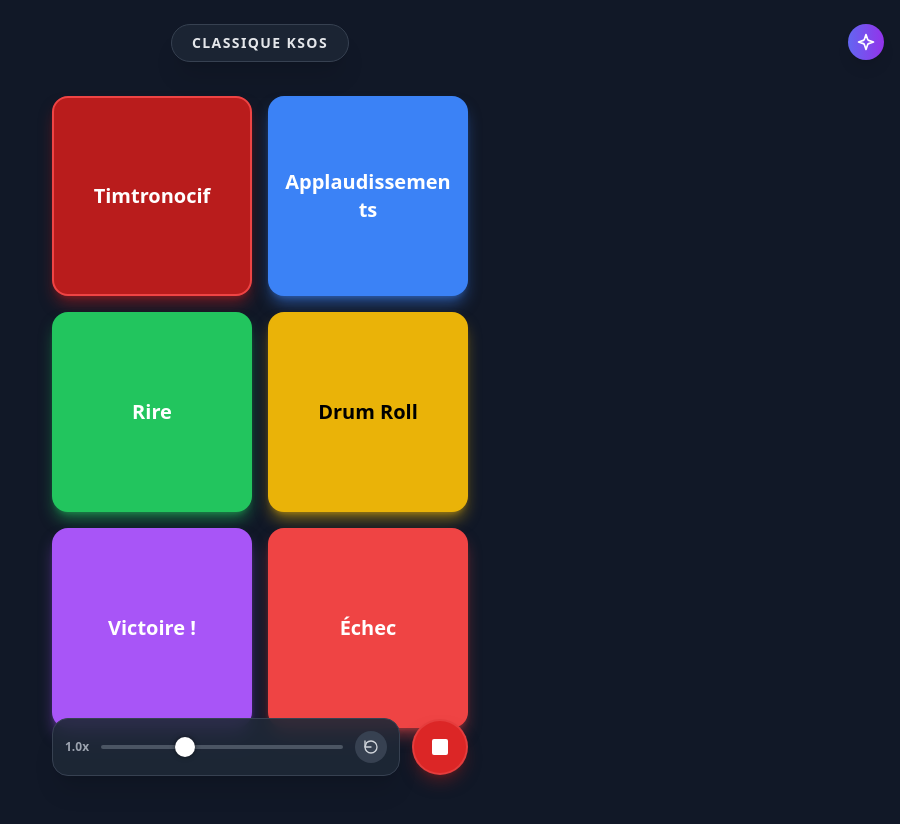
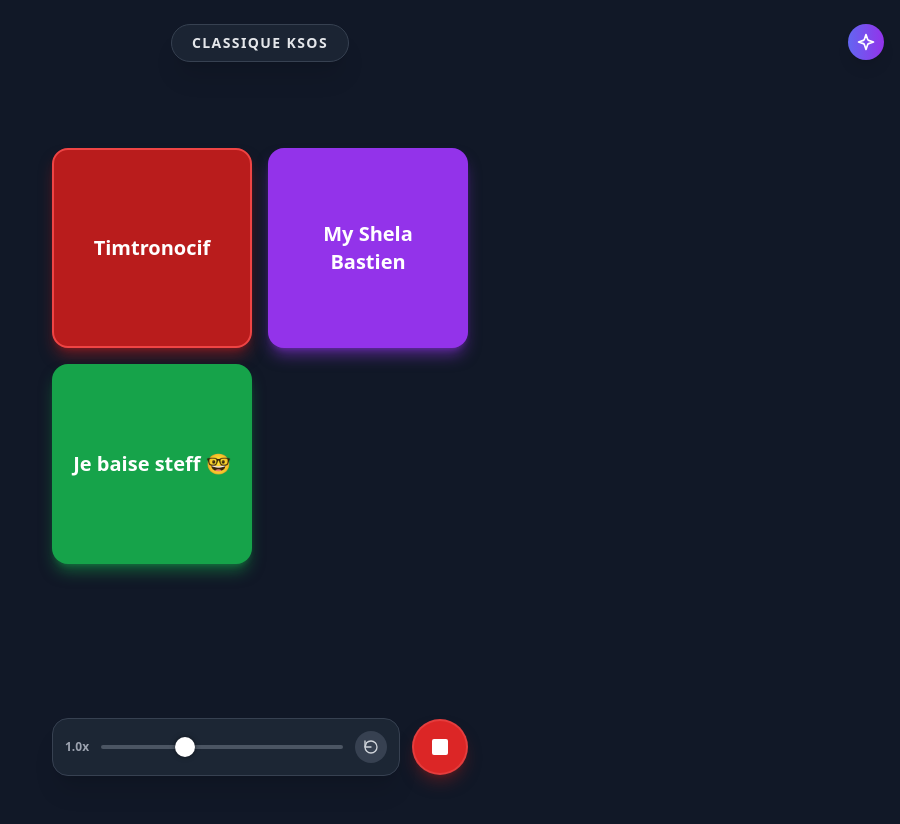
Before and after one commit to pluggedtmap/soundboard-ksos, a plain HTML site: page index.html in a window 1280 px wide. Both pictures are taken after a click on the button 820 px from the left and 747 px from the top of the page. Shown: the whole page, without its empty margins (380-1280 px from the left). After the commit the page ends 800 px from the top, so only its background shows below. Drawn offline with nearby package versions, Linux system fonts and the light colour scheme.

Commit message:
Update index.html

```diff
--- a/index.html
+++ b/index.html
@@ -84,7 +84,7 @@
         }
         .pressing .long-press-bar {
             width: 100%;
-            transition: width 5s linear; /* Durée de 5 secondes comme demandé */
+            transition: width 5s linear;
         }
 
         /* Indicateur visuel qu'un son est en boucle */
@@ -122,7 +122,7 @@
         <!-- Panneau Variateur de Vitesse -->
         <div class="bg-gray-800/90 backdrop-blur border border-gray-700 rounded-2xl p-3 shadow-xl flex-1 flex items-center gap-3 pointer-events-auto">
             <div class="text-xs font-bold text-gray-400 w-8 text-center" id="speed-display">1.0x</div>
-            <!-- Changement ici : on appelle updateSpeed() au lieu de updateSpeedDisplay() -->
+            <!-- Slider qui met à jour en temps réel avec updateSpeed() -->
             <input type="range" id="speed-slider" min="0.5" max="2.0" step="0.1" value="1.0" class="w-full h-full" oninput="updateSpeed()">
             <!-- Bouton Reset -->
             <button onclick="resetSpeed()" class="p-2 bg-gray-700 rounded-full hover:bg-gray-600 active:scale-95 transition-all text-gray-300">
@@ -141,7 +141,7 @@
         <div class="bg-gray-800 w-full max-w-md p-6 rounded-t-3xl sm:rounded-2xl border-t border-gray-700 sm:border shadow-2xl space-y-6">
             <div class="flex justify-between items-center border-b border-gray-700 pb-4">
                 <h3 class="text-xl font-bold bg-gradient-to-r from-indigo-400 to-purple-400 bg-clip-text text-transparent flex items-center gap-2">
-                    <svg xmlns="http://www.w3.org/2000/svg" width="20" height="20" viewBox="0 0 24 24" fill="none" stroke="#a78bfa" stroke-width="2" stroke-linecap="round" stroke-linejoin="round"><path d="m12 3-1.912 5.813a2 2 0 0 1-1.275 1.275L3 12l5.813 1.912a2 2 0 0 1 1.275 1.275L12 21l1.912-5.813a2 2 0 0 1 1.275-1.275L12 3Z"/></svg>
+                    <svg xmlns="http://www.w3.org/2000/svg" width="20" height="20" viewBox="0 0 24 24" fill="none" stroke="#a78bfa" stroke-width="2" stroke-linecap="round" stroke-linejoin="round"><path d="m12 3-1.912 5.813a2 2 0 0 1-1.275 1.275L3 12l5.813 1.912a2 2 0 0 1 1.275 1.275L12 21l1.912-5.813a2 2 0 0 1 1.275-1.275L21 12l-5.813-1.912a2 2 0 0 1-1.275-1.275L12 3Z"/></svg>
                     Studio IA Gemini
                 </h3>
                 <button onclick="toggleAiModal()" class="text-gray-400 hover:text-white">✕</button>
@@ -193,11 +193,16 @@
                 startTime: 15, // Commence à 15 secondes
                 endTime: 23    // S'arrête à 23 secondes
             },
-            { label: "Applaudissements", color: "bg-blue-500 shadow-blue-500/50", url: "https://assets.mixkit.co/active_storage/sfx/2000/2000-preview.mp3" },
-            { label: "Rire", color: "bg-green-500 shadow-green-500/50", url: "https://assets.mixkit.co/active_storage/sfx/2003/2003-preview.mp3" },
-            { label: "Drum Roll", color: "bg-yellow-500 shadow-yellow-500/50 text-black", url: "https://assets.mixkit.co/active_storage/sfx/2006/2006-preview.mp3" },
-            { label: "Victoire !", color: "bg-purple-500 shadow-purple-500/50", url: "https://assets.mixkit.co/active_storage/sfx/2019/2019-preview.mp3" },
-            { label: "Échec", color: "bg-red-500 shadow-red-500/50", url: "https://assets.mixkit.co/active_storage/sfx/2020/2020-preview.mp3" }
+            {
+                label: "My Shela Bastien",
+                color: "bg-purple-600 shadow-purple-600/50",
+                url: "https://raw.githubusercontent.com/pluggedtmap/soundboard-ksos/main/Mysheila.m4a"
+            },
+            {
+                label: "Je baise steff 🤓",
+                color: "bg-green-600 shadow-green-600/50",
+                url: "https://raw.githubusercontent.com/pluggedtmap/soundboard-ksos/main/Snapchat-1583683297_1.mp3"
+            }
         ];
 
         const grid = document.getElementById('button-grid');
@@ -321,7 +326,6 @@
             activeAudios.push({ audio: audio, btn: btnElement });
 
             // End Time (Seulement si PAS en loop, ou si besoin de boucle custom)
-            // Note: Pour une boucle parfaite sur un segment (ex: 0:15 à 0:23), il faut une logique spéciale
             if (sound.endTime) {
                 audio.ontimeupdate = () => {
                     if (audio.currentTime >= sound.endTime) {
@@ -348,7 +352,7 @@
             audio.play().catch(e => { showToast("🔊 Activer l'audio"); });
 
             // Toast
-            if (!isLoop) { // Ne pas spammer le toast en loop
+            if (!isLoop) {
                 let icon = "🔊";
                 if(rate > 1.2) icon = "🐿️";
                 if(rate < 0.8) icon = "👹";
@@ -357,11 +361,9 @@
         }
 
         function cleanupAudio(audioObj) {
-            // Trouver l'entrée dans activeAudios
             const index = activeAudios.findIndex(item => item.audio === audioObj);
             if (index > -1) {
                 const item = activeAudios[index];
-                // Retirer le style visuel de loop si présent
                 if (item.btn) item.btn.classList.remove('is-looping');
                 activeAudios.splice(index, 1);
             }
@@ -372,14 +374,13 @@
                 item.audio.pause();
                 item.audio.currentTime = 0;
                 item.audio.ontimeupdate = null;
-                // Retirer style visuel
                 if (item.btn) item.btn.classList.remove('is-looping');
             });
             activeAudios = [];
 
             document.querySelectorAll('button').forEach(b => {
                 b.classList.remove('highlight-ai');
-                b.classList.remove('pressing'); // Au cas où on stop pendant l'appui
+                b.classList.remove('pressing');
                 if(pressTimer) clearTimeout(pressTimer);
             });
             showToast("🛑 Silence !");
@@ -405,15 +406,10 @@
             });
         }
 
-        // Ancienne fonction remplacée par updateSpeed, mais gardée pour compatibilité si besoin
-        function updateSpeedDisplay() {
-            updateSpeed();
-        }
-
         function resetSpeed() {
             const slider = document.getElementById('speed-slider');
             slider.value = 1.0;
-            updateSpeed(); // Met à jour l'affichage ET les sons actifs
+            updateSpeed();
             showToast("Vitesse normale (1.0x)");
         }
 
```
